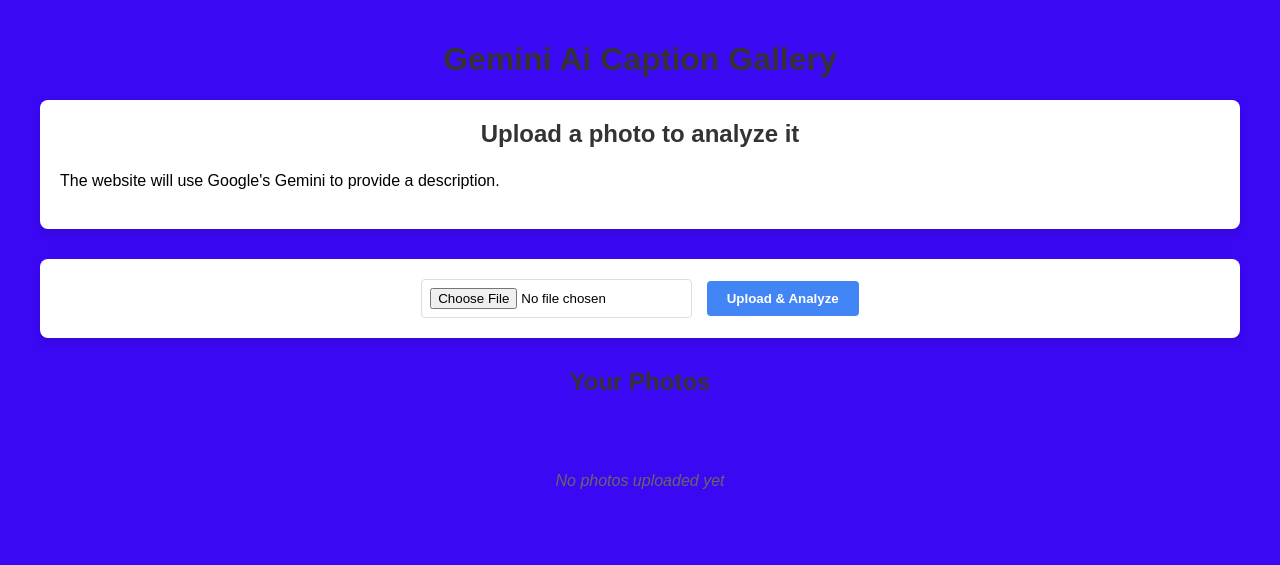
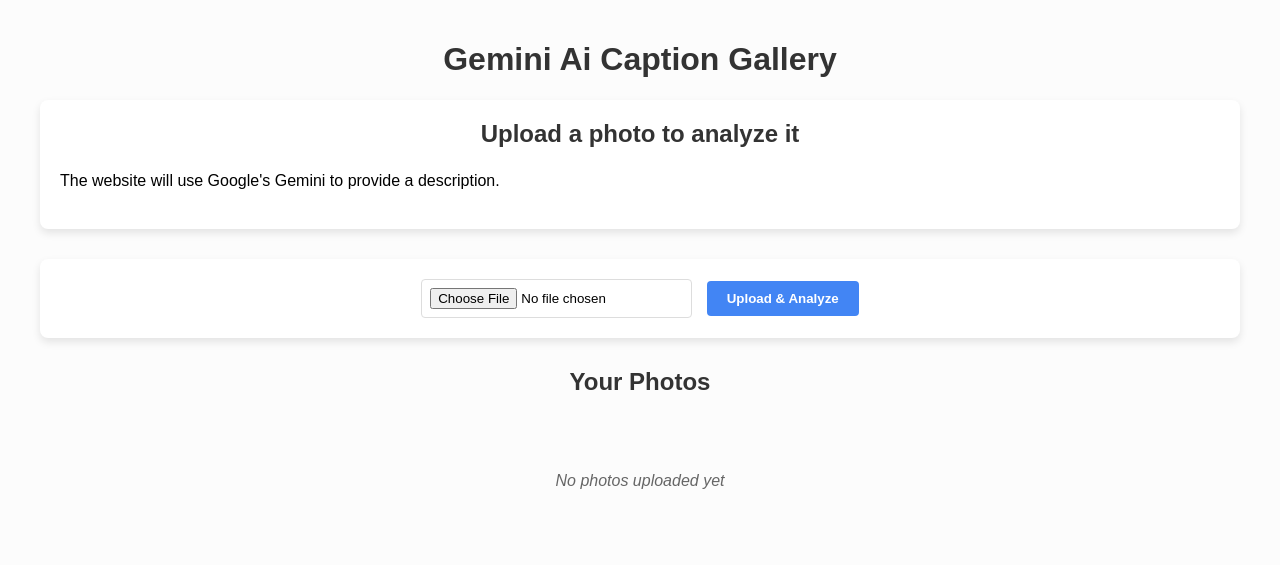
Before and after one commit to pchabot2021/5930-Project-1, a Flask app: page / in a window 1280 px wide. Shown: the top 565 px of the page. Run offline with Flask 3, Linux system fonts and the light colour scheme; data that the repository does not hold is empty.

Commit message:
background back to white

```diff
--- a/templates/index.html
+++ b/templates/index.html
@@ -8,7 +8,7 @@
             max-width: 1200px;
             margin: 0 auto;
             padding: 20px;
-            background-color:rgb(59, 8, 243);
+            background-color:rgb(252, 252, 252);
         }
         h1, h2 {
             color: #333;
```
